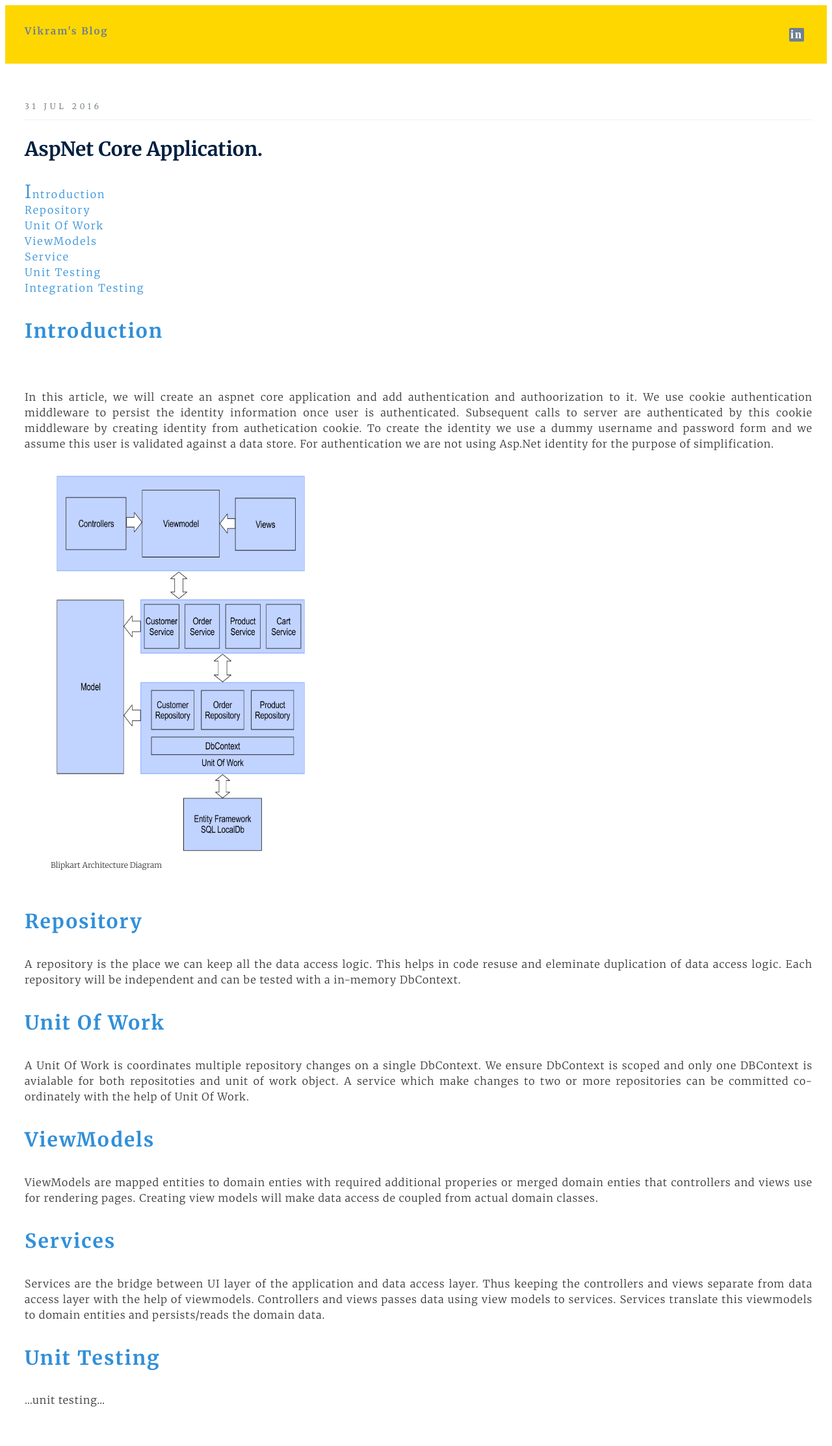
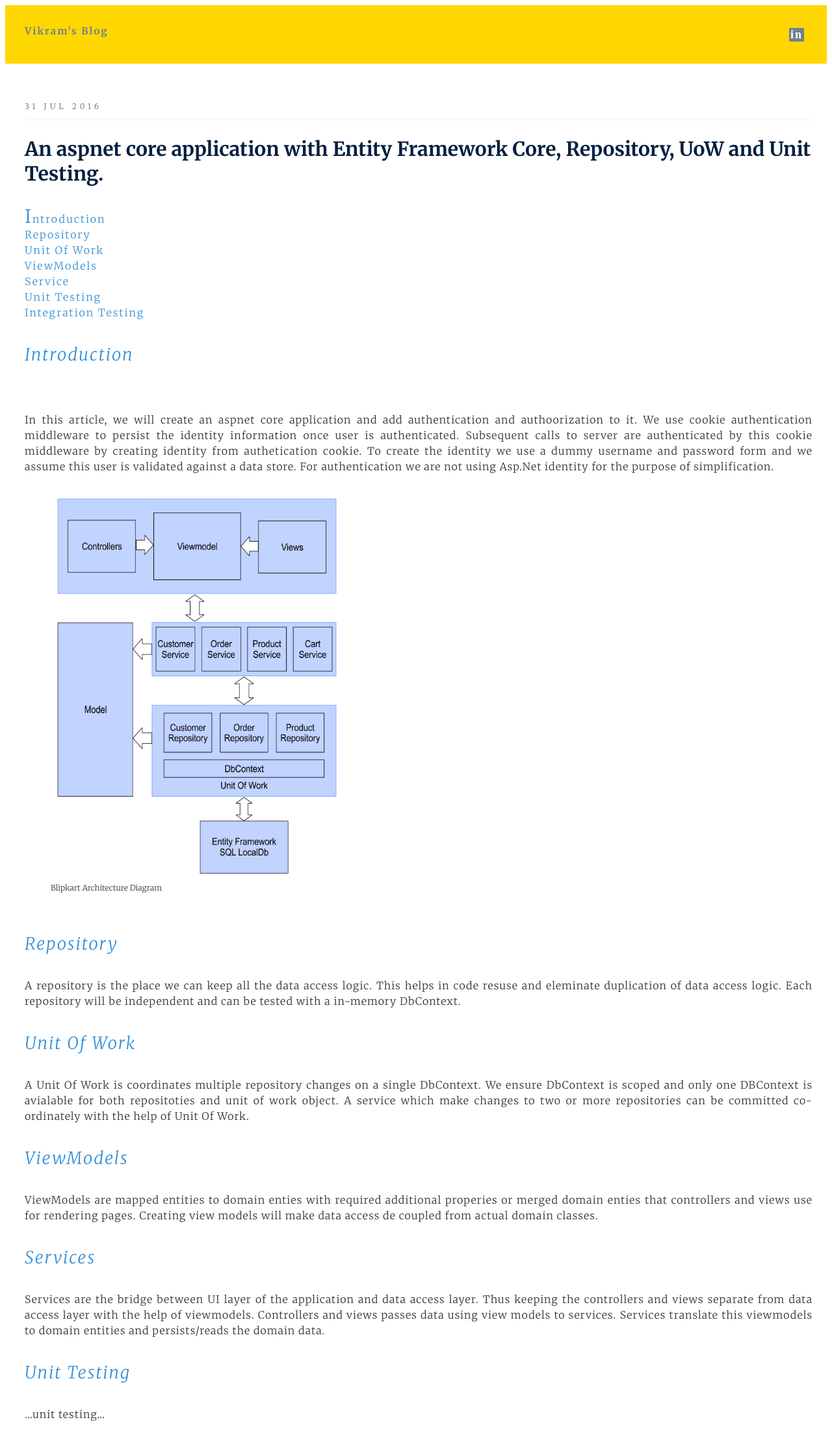
Before and after one commit to srirangamv/srirangamv.github.io, a Jekyll site: the page built from _posts/2016-07-31-complete-aspnetcore-app.md, in a window 1280 px wide. Shown: the top 2226 px of the page at 65% size. Built offline with Jekyll 4.4.1, drawn with Linux system fonts in a browser that asks for light colours.

Commit message:
Updating post.

```diff
--- a/_posts/2016-07-31-complete-aspnetcore-app.md
+++ b/_posts/2016-07-31-complete-aspnetcore-app.md
@@ -1,6 +1,6 @@
 ---
 layout: post
-title: "AspNet Core Application."
+title: "An aspnet core application with Entity Framework Core, Repository, UoW and Unit Testing."
 name: "2016-07-31-complete-aspnetcore-app"
 description: "AspNet Core Application"
 date: 2016-07-31
@@ -15,33 +15,33 @@
     <a href="#section6">Unit Testing</a><br>
     <a href="#section6">Integration Testing</a><br>
 </p>
-<h2><a name="section1">Introduction</a></h2>
+<h3><a name="section1">Introduction</a></h3>
 <p>
     <p>
         In this article, we will create an aspnet core application and add authentication and authoorization to it.
         We use cookie authentication middleware to persist the identity information once user is authenticated. Subsequent calls to server are authenticated by this cookie middleware by creating identity from authetication cookie. To create the identity we use a dummy username and password form and we assume this user is validated against a data store. For authentication we are not using Asp.Net identity for the purpose of simplification.
     </p>
     <figure>
-      <img src="/images/BlipkartArchitecture.png" alt="Blipkart Architecture Diagram" width="400" height="600" />
+      <img src="/images/BlipkartArchitecture.png" alt="Blipkart Architecture Diagram" width="450" height="600" />
       <figcaption>Blipkart Architecture Diagram</figcaption>
     </figure>
 </p>
-<h2><a name="section2">Repository</a></h2>
+<h3><a name="section2">Repository</a></h3>
 <p>
 A repository is the place we can keep all the data access logic. This helps in code resuse and eleminate duplication of data access logic. Each repository will be independent and can be tested with a in-memory DbContext.
 </p>
-<h2><a name="section3">Unit Of Work</a></h2>
+<h3><a name="section3">Unit Of Work</a></h3>
 <p>
 A Unit Of Work is coordinates multiple repository changes on a single DbContext. We ensure DbContext is scoped and only one DBContext is avialable for both repositoties and unit of work object. A service which make changes to two or more repositories can be committed co-ordinately with the help of Unit Of Work.
 </p>
-<h2><a name="section4">ViewModels</a></h2>
+<h3><a name="section4">ViewModels</a></h3>
 ViewModels are mapped entities to domain enties with required additional properies or merged domain enties that controllers and views use for rendering pages. Creating view models will make data access de coupled from actual domain classes.
-<h2><a name="section5">Services</a></h2>
+<h3><a name="section5">Services</a></h3>
 Services are the bridge between UI layer of the application and data access layer. Thus keeping the controllers and views separate from data access layer with the help of viewmodels. Controllers and views passes data using view models to services.
 Services translate this viewmodels to domain entities and persists/reads the domain data.
-<h2><a name="section6">Unit Testing</a></h2>
+<h3><a name="section6">Unit Testing</a></h3>
 ...unit testing...
-<h2><a name="section7">Integration Testing</a></h2>
+<h3><a name="section7">Integration Testing</a></h3>
 ...integration testing...
 
 <p>
```
